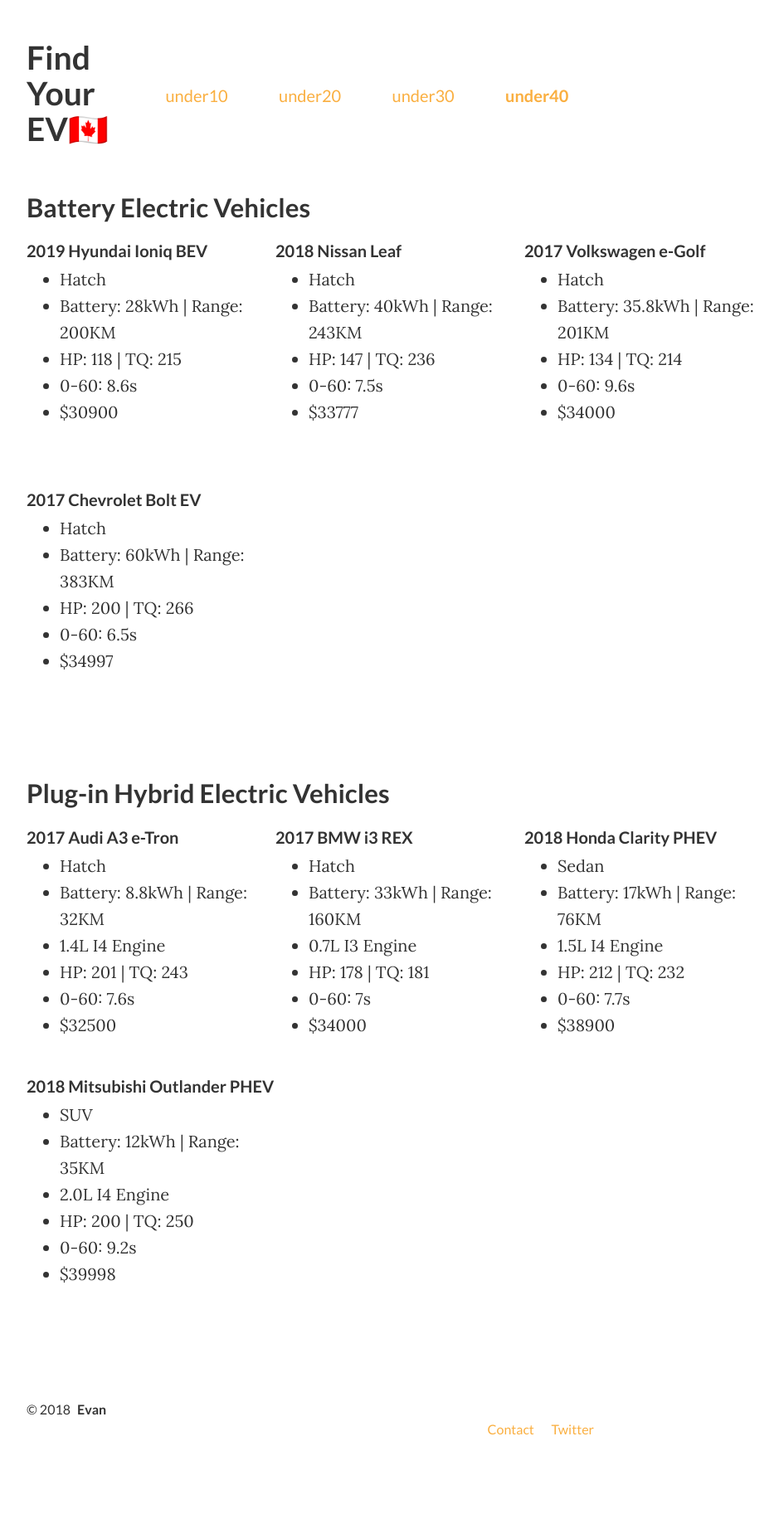
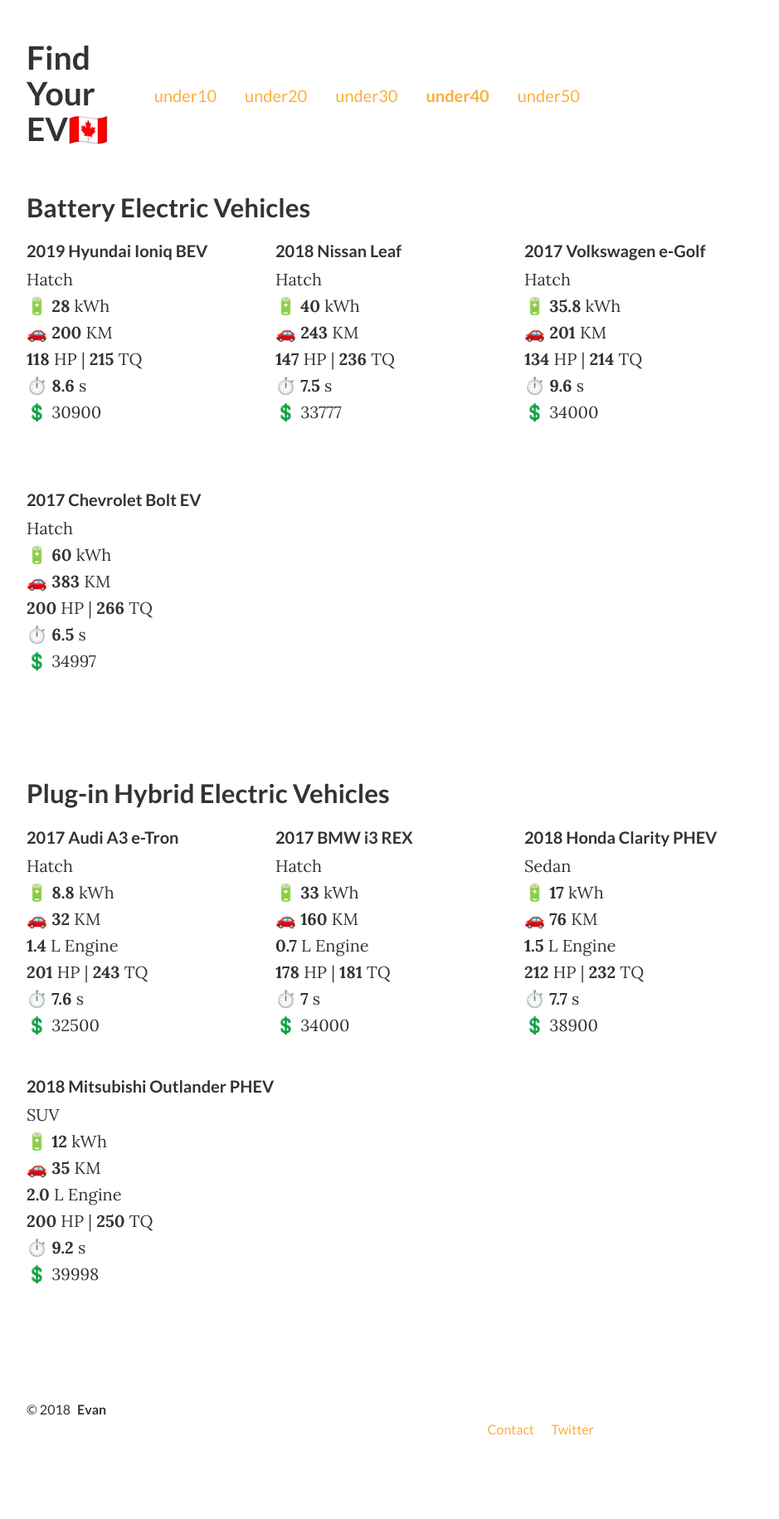
Before and after one commit to oakeef/electriccars, a Jekyll site: the page built from _pages/under40.md, in a window 1280 px wide. Shown: the whole page at 83% size, without its empty margins (266-1205 px from the left). Built offline with Jekyll 4.4.1, drawn with Linux system fonts in a browser that asks for light colours.

Commit message:
cleaning up templates

```diff
--- a/_config.yml
+++ b/_config.yml
@@ -39,6 +39,9 @@
   - title: under40
     url: /EVunder40/
     desc:
+  - title: under50
+    url: /EVunder50/
+    desc:
 
 # Used by Jekyll to recognize what is a post and what is a page
 defaults:
--- a/_includes/bev.html
+++ b/_includes/bev.html
@@ -7,15 +7,12 @@
             {% assign costToCharge = car.KwH | times: 0.15 | round: 2 %}
             <div>
                 <h4>{{ car.Year }} {{ car.Brand }} {{ car.Model }} </h4>
-                <ul>
-                    <li>{{ car.BodyStyle }}</li>
-                    <!-- <li>{{ car.Drive }}</li> -->
-                    <li>Battery: {{ car.KwH }}kWh | Range: {{car.Range }}KM</li>
-                    <!-- <li>Cost to Charge: ${{ costToCharge }}</li> -->
-                    <li>HP: {{ car.HP }} | TQ: {{ car.Torque }}</li>
-                    <li>0-60: {{ car.zeroToSixty }}s</li>
-                    <li>${{ lowestPrice }}</li>
-                </ul>
+                {{ car.BodyStyle }} <br>
+                🔋 <strong>{{ car.KwH }}</strong> kWh <br>
+                🚗 <strong>{{car.Range }}</strong> KM <br>
+                <strong>{{ car.HP }}</strong> HP | <strong>{{ car.Torque }}</strong> TQ <br>
+                ⏱️ <strong>{{ car.zeroToSixty }}</strong> s <br>
+                💲 {{ lowestPrice }}
             </div>
         {% endif %}
     {% endfor %}
--- a/_includes/phev.html
+++ b/_includes/phev.html
@@ -7,16 +7,13 @@
             {% assign costToCharge = car.KwH | times: 0.15 | round: 2 %}
             <div>
                 <h4>{{ car.Year }} {{ car.Brand }} {{ car.Model }} </h4>
-                <ul>
-                    <li>{{ car.BodyStyle }}</li>
-                    <!-- <li>{{ car.Drive }}</li> -->
-                    <li>Battery: {{ car.KwH }}kWh | Range: {{car.Range }}KM</li>
-                    <!-- <li>Cost to Charge: ${{ costToCharge }}</li> -->
-                    <li>{{ car.Displacement | round: 1 }}L {{ car.Engine }} Engine</li>
-                    <li>HP: {{ car.HP }} | TQ: {{ car.Torque }}</li>
-                    <li>0-60: {{ car.zeroToSixty }}s</li>
-                    <li>${{ lowestPrice }}</li>
-                </ul>
+                {{ car.BodyStyle }} <br>
+                🔋 <strong>{{ car.KwH }}</strong> kWh <br>
+                🚗 <strong>{{car.Range }}</strong> KM <br>
+                <strong>{{ car.Displacement | round: 1 }}</strong> L Engine <br>
+                <strong>{{ car.HP }}</strong> HP | <strong>{{ car.Torque }}</strong> TQ <br>
+                ⏱️ <strong>{{ car.zeroToSixty }}</strong> s <br>
+                💲 {{ lowestPrice }}
             </div>
         {% endif %}
     {% endfor %}
```
